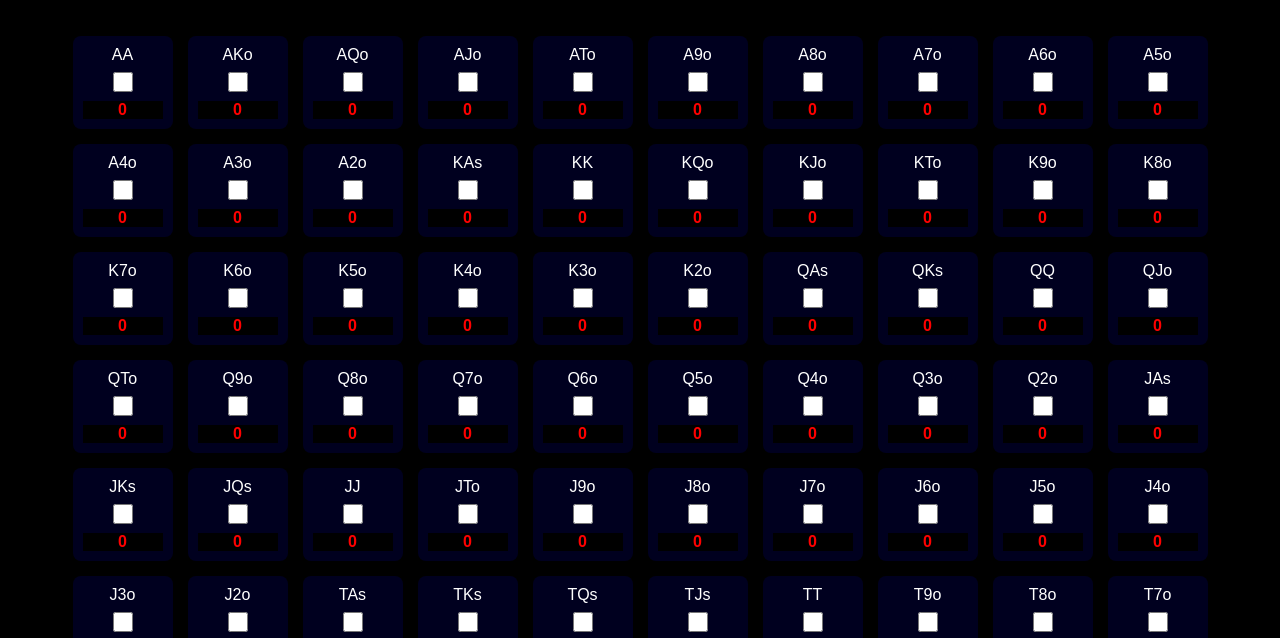
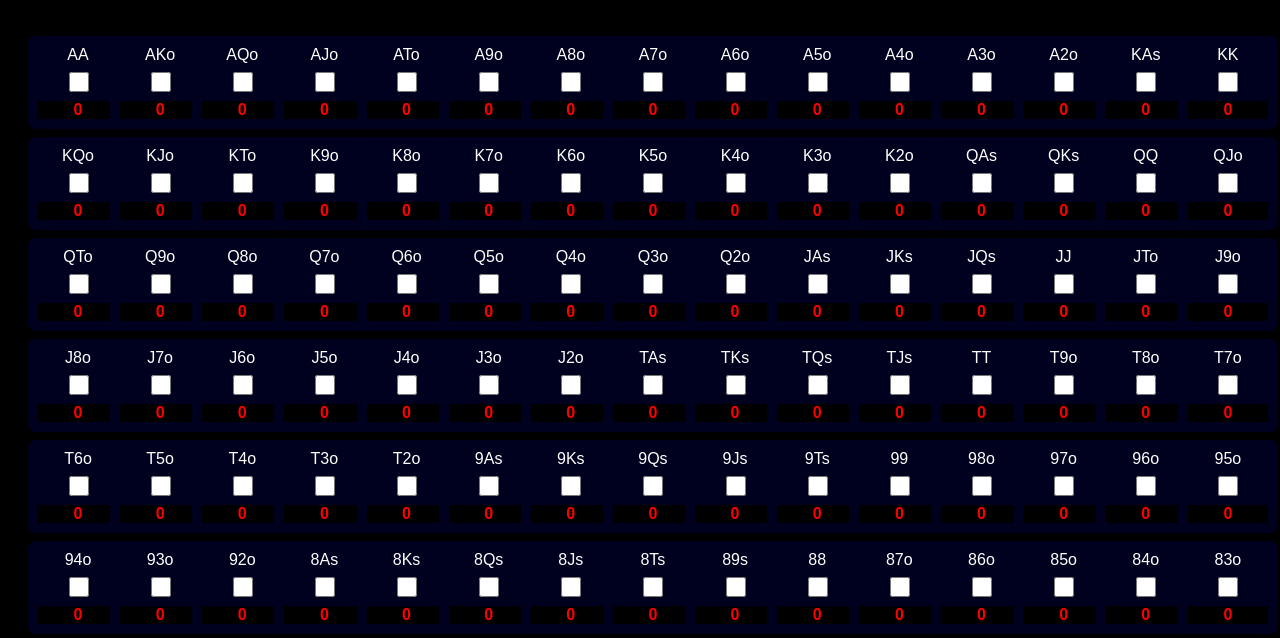
Before and after one commit to lechanoir33/pwa-poker-tracker, a plain HTML site: page index.html in a window 1280 px wide. Shown: the part 55-693 px from the top of the page. Drawn offline with Linux system fonts and the light colour scheme.

```diff
--- a/style.css
+++ b/style.css
@@ -20,10 +20,10 @@ h1 {
 }
 
 #tableau {
-  display: flex;
-  flex-wrap: wrap;
+  display: grid;
+  grid-template-columns: repeat(auto-fit, minmax(70px, 1fr)); /* Ajuste la taille minimale ici */
+  gap: 8px;
   justify-content: center;
-  gap: 15px;
   padding: 20px;
 }
 
```
